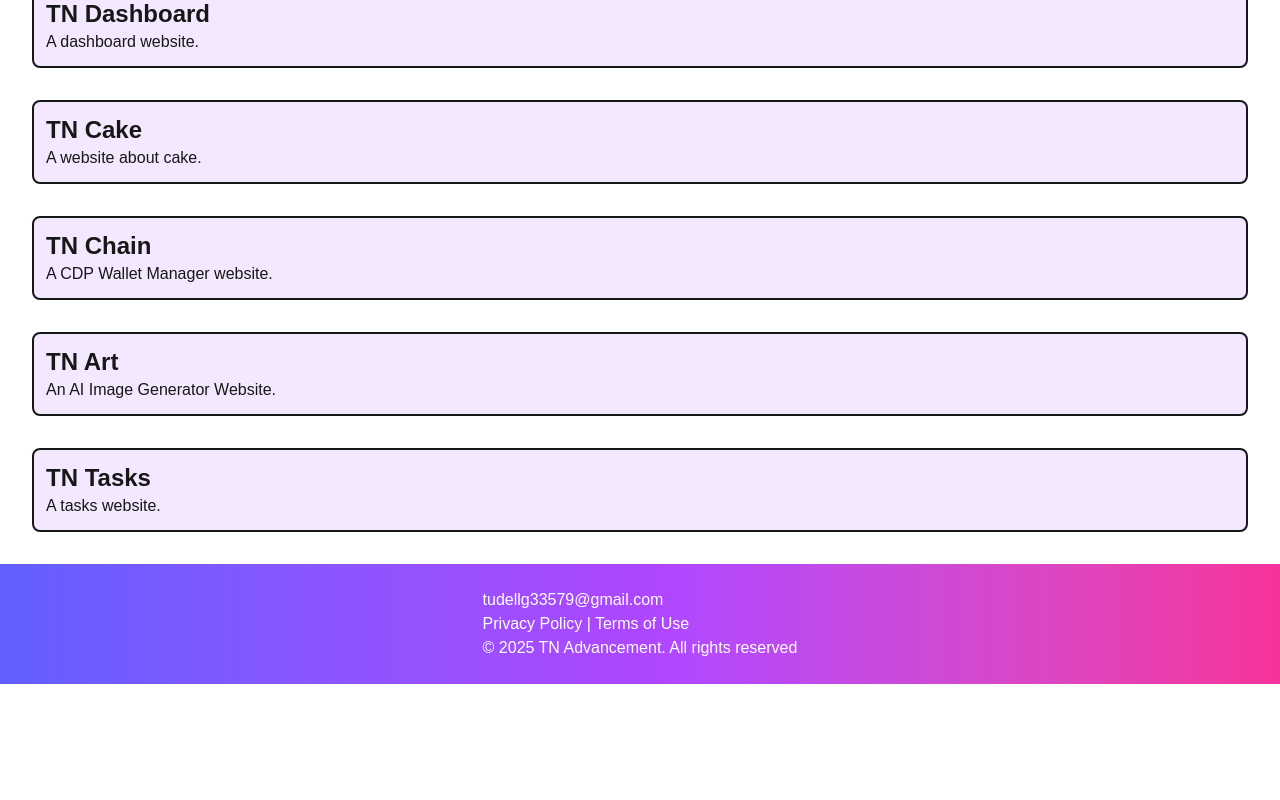
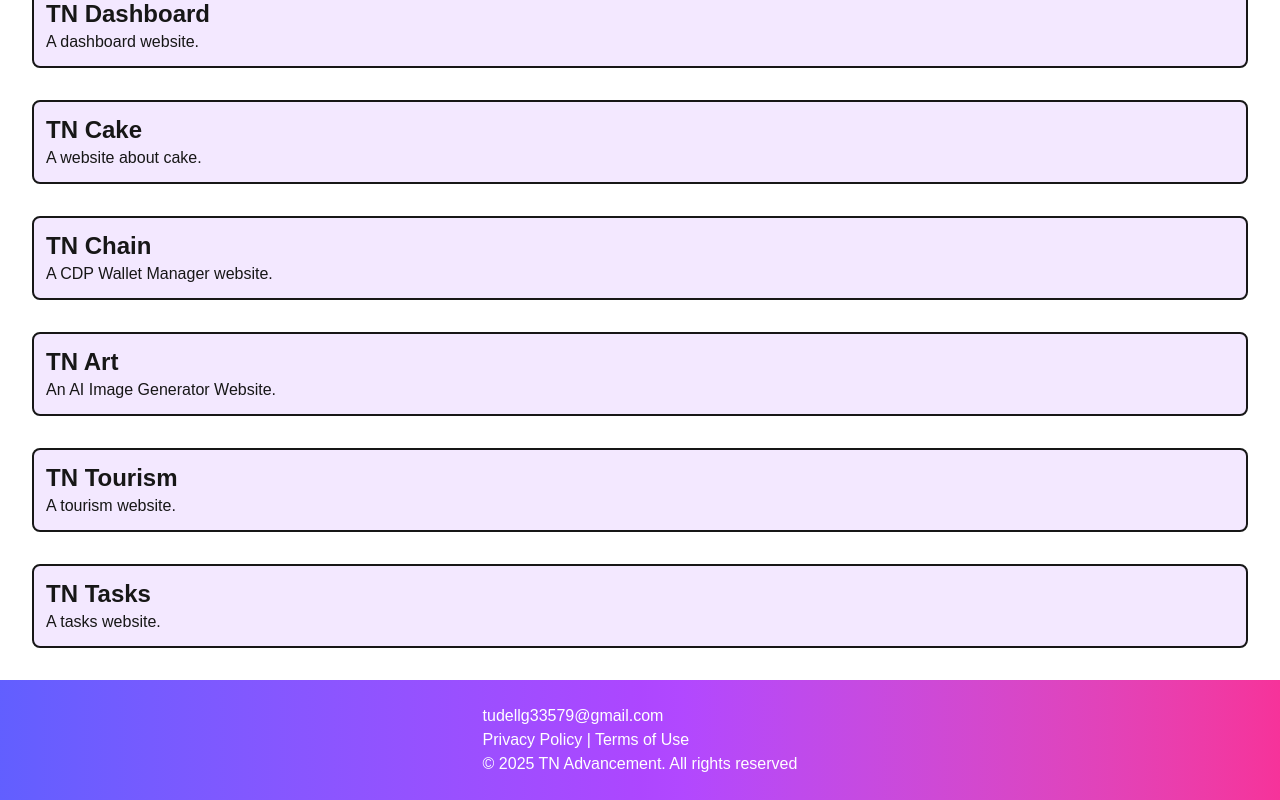
Before and after one commit to tu-nguyen-area/tnadvancement, a Next.js app: page / in a window 1280 px wide. Shown: the part 820-1620 px from the top of the page. Before the commit the page ends 1504 px from the top, so only its background shows below. Built offline with nearby package versions, Linux system fonts and the light colour scheme.

Commit message:
Commit 3

```diff
--- a/app/ui/home/section-one.tsx
+++ b/app/ui/home/section-one.tsx
@@ -10,6 +10,7 @@ const products = [
   { name: "TN Cake", url: "https://daisycake.pages.dev/", content: "A website about cake.", },
   { name: "TN Chain", url: "https://tnchain.vercel.app/", content: "A CDP Wallet Manager website.", },
   { name: "TN Art", url: "https://tnart.pages.dev/", content: "An AI Image Generator Website.", },
+  { name: "TN Tourism", url: "https://tntourism.vercel.app/", content: "A tourism website.", },
   { name: "TN Tasks", url: "https://tntasks.pages.dev/", content: "A tasks website.", },
 ];
 
```
